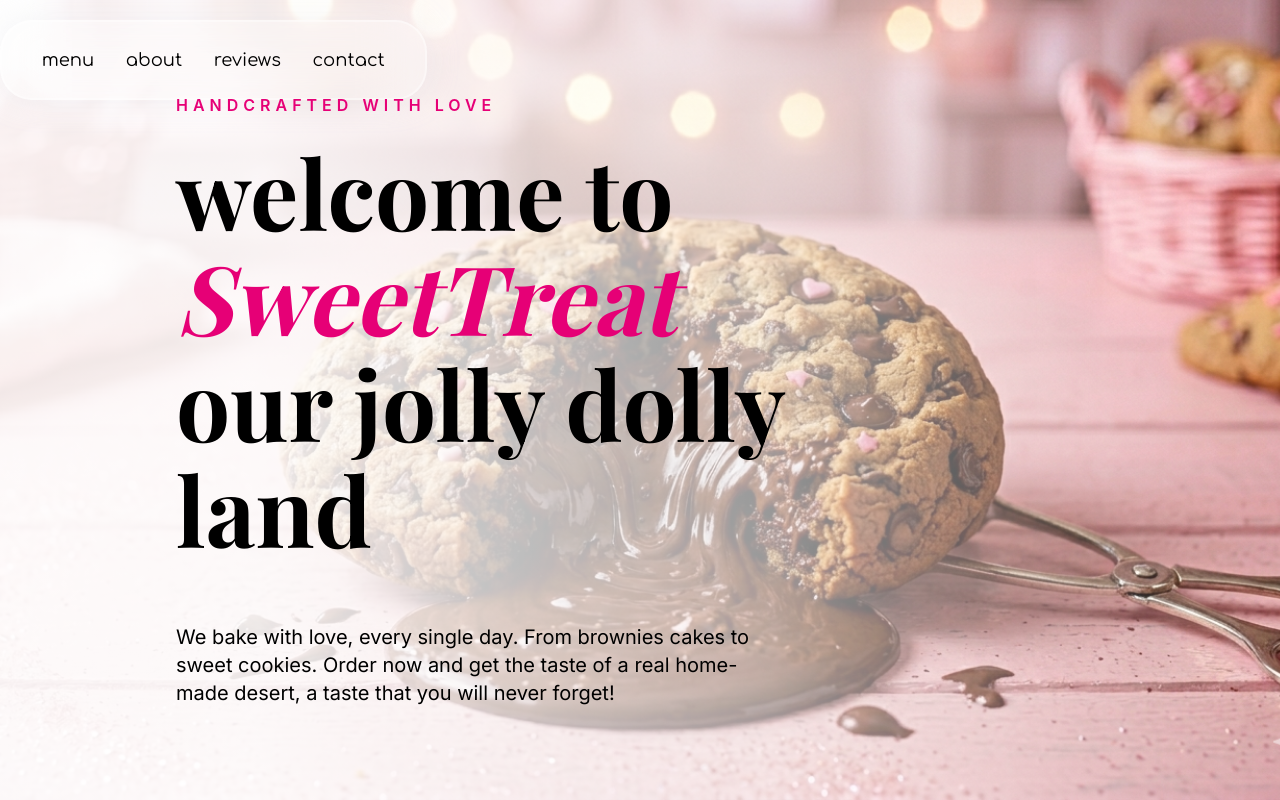
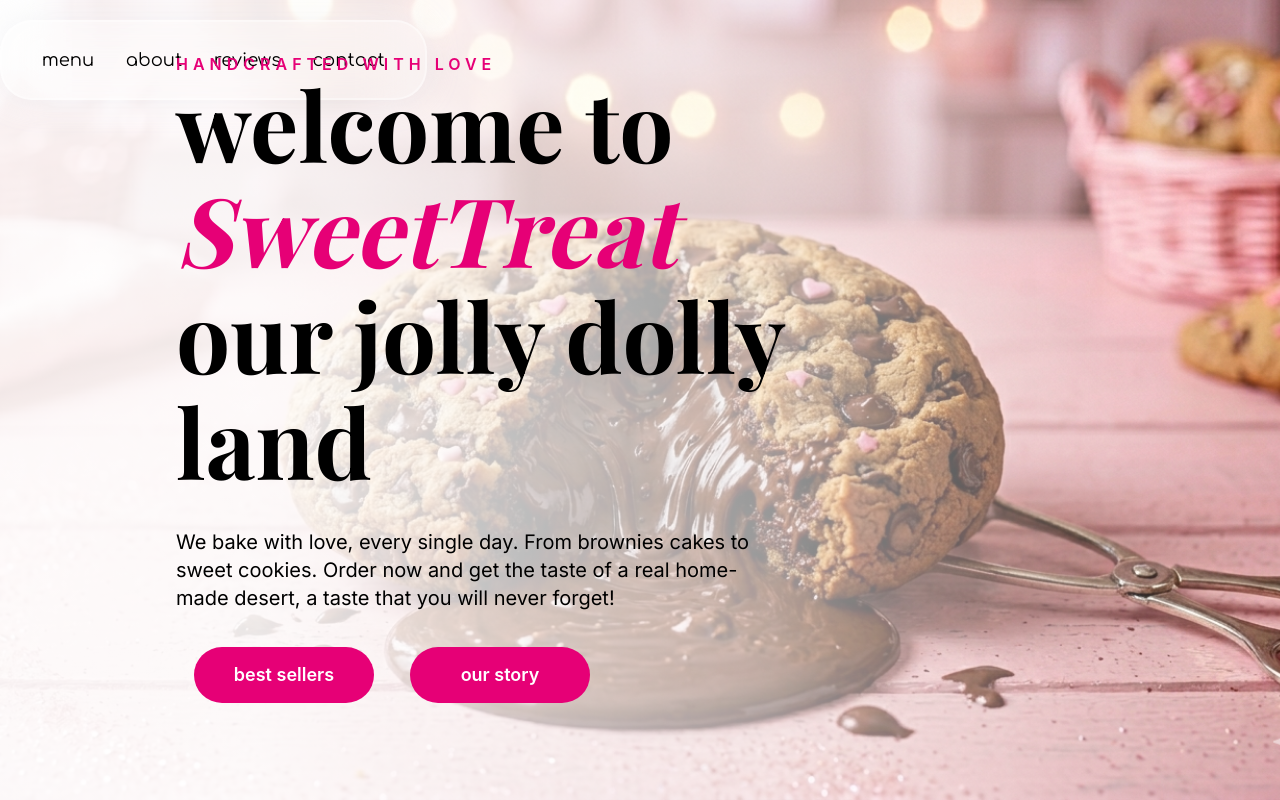
Before and after one commit to NadhirZouaoui/Sweet_Treat, a React (Vite) app: page / in a window 1280 px wide. Built offline with nearby package versions, Linux system fonts and the light colour scheme; a web font is replaced by a local one.

Commit message:
feat: add 2 buttons to facilitate navigation

```diff
--- a/src/Home.tsx
+++ b/src/Home.tsx
@@ -1,10 +1,25 @@
+interface ButtonProps {
+  value: string;
+  url: string;
+}
+
+function Button({ value, url }: ButtonProps) {
+  return (
+    <a
+      href={url}
+      className="bg-pink-600 rounded-full w-45 h-14 text-white flex items-center justify-center font-semibold text-lg
+      hover:bg-pink-800 hover:-translate-y-1 transition-all duration-300 ease-in-out"
+    >
+      {value}
+    </a>
+  );
+}
 function Home() {
   return (
     <div
       className="m-0
       min-h-screen
       bg-[linear-gradient(90deg,rgba(255,255,255,0.9)_20%,rgba(255,255,255,0.6)_60%,rgba(255,171,224,0)_100%),url('/src/assets/homeBg.png')]
-      bg-fixed
       bg-center
       bg-cover"
     >
@@ -12,7 +27,7 @@ function Home() {
         className="flex
           flex-col
           justify-around
-          min-h-screen
+          min-h-[90vh]
           ml-44
           w-xl"
       >
@@ -49,7 +64,10 @@ function Home() {
           cookies. Order now and get the taste of a real home-made desert, a
           taste that you will never forget!
         </div>
-        <div></div>
+        <div className="flex justify-around w-3/4">
+          <Button value="best sellers" url="" />
+          <Button value="our story" url="" />
+        </div>
       </div>
     </div>
   );
```
